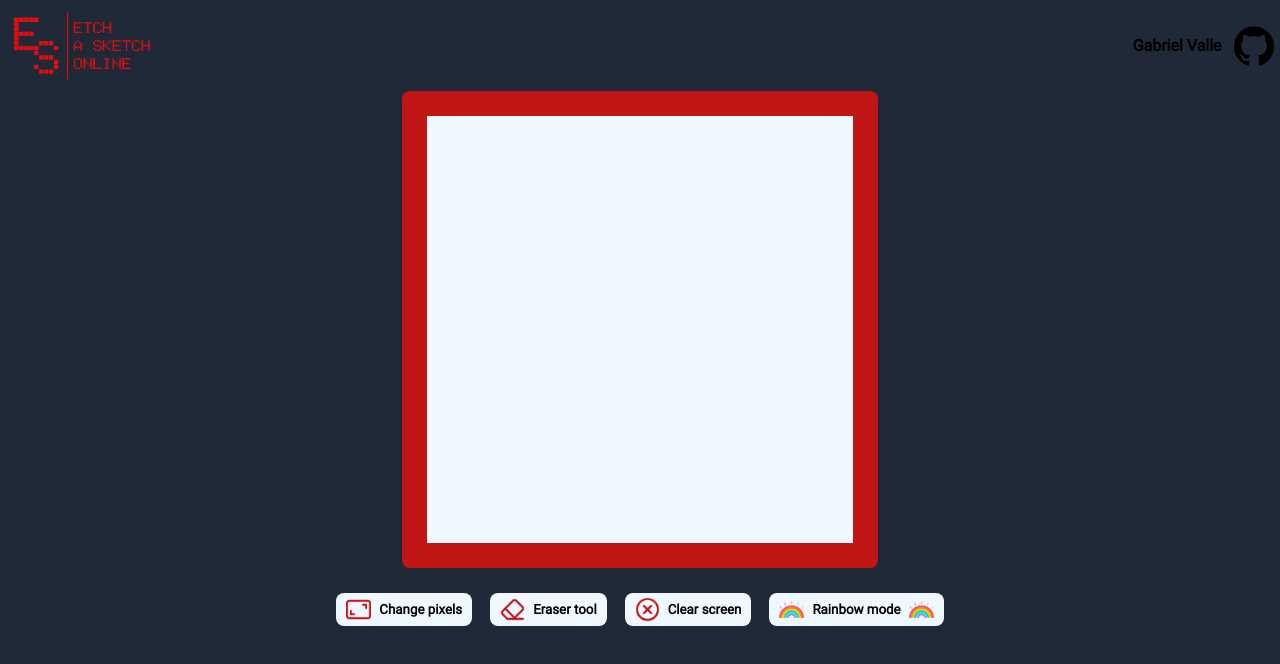
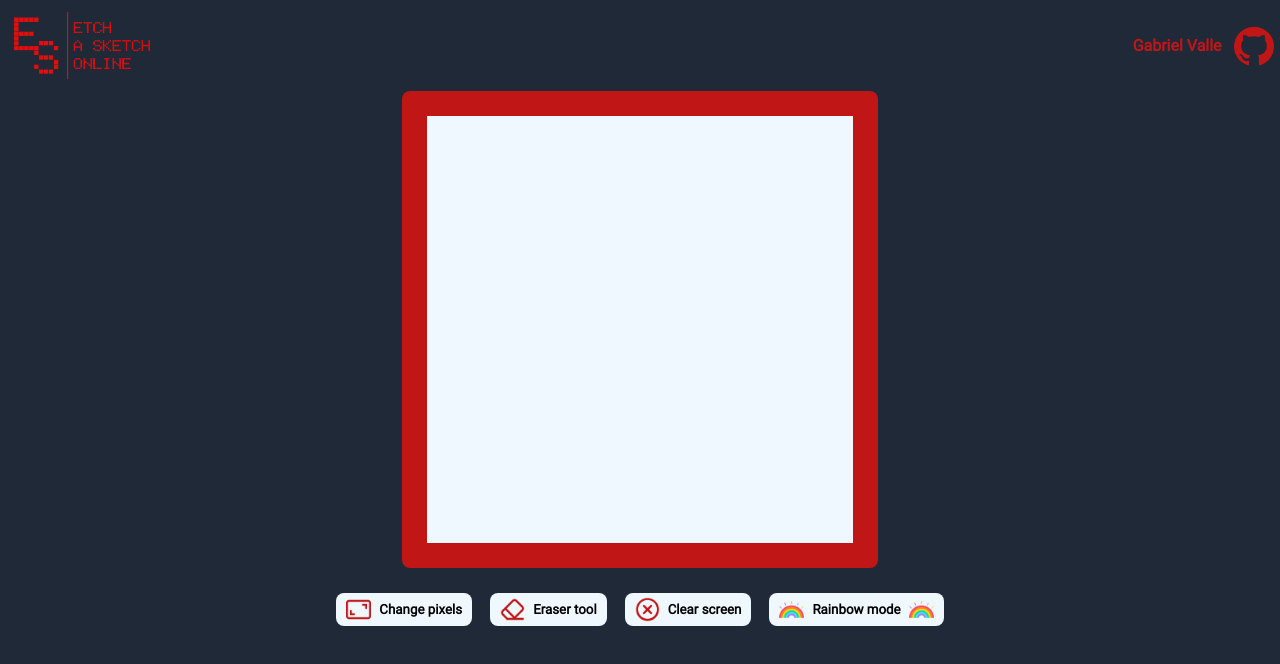
Before and after one commit to GabrielBRQ/etch-a-sketch, a plain HTML site: page index.html in a window 1280 px wide. Drawn offline with Linux system fonts and the light colour scheme.

Commit message:
add github link color

```diff
--- a/index.html
+++ b/index.html
@@ -13,7 +13,7 @@
     <div class="credits">
         <img src="images/etch-a-sketch-online-logo.png" alt="etch a sketch logo" style="width:150px;height:75px;">
 
-        <a href="https://github.com/GabrielBRQ">Gabriel Valle <img src="images/github-logo.png" alt="github logo"
+        <a href="https://github.com/GabrielBRQ">Gabriel Valle <img src="images/github.png" alt="github logo"
                 style="width:40px;height:40px;"></a>
     </div>
 
--- a/script.js
+++ b/script.js
@@ -6,7 +6,6 @@ const eraserButton = document.querySelector('#eraserButton');
 var squares = 16;
 var rainbow = false;
 var eraser = false;
-var color = 000;
 
 //button to change the number of squares
 gridButton.addEventListener('click', () => {
--- a/style.css
+++ b/style.css
@@ -87,5 +87,8 @@ button:active {
     justify-self: stretch;
     justify-content: space-between;
     margin: 8px;
+}
 
+.credits a{
+    color: rgb(192, 22, 22);;
 }
```
Also changed, not shown: images/github.png (added).
